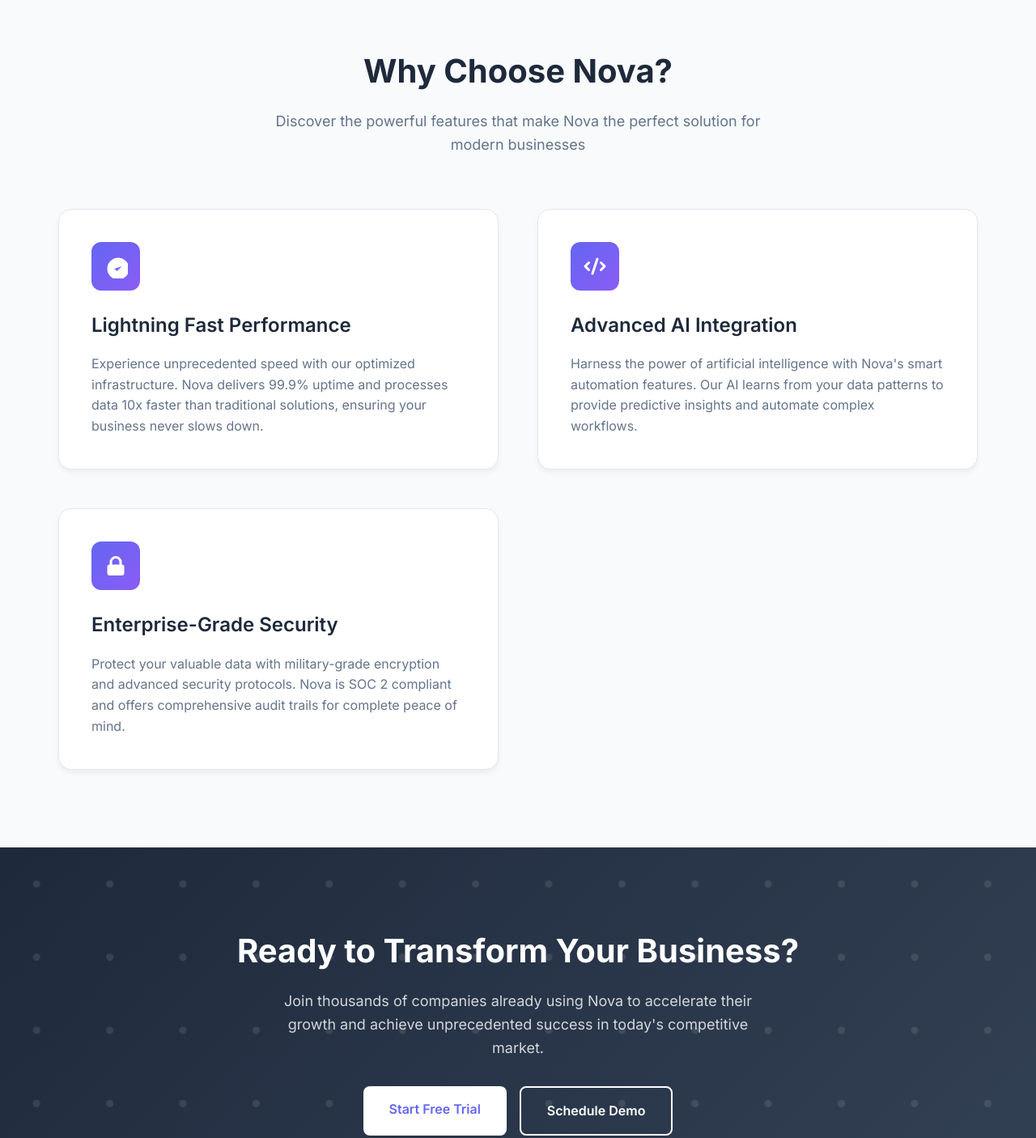
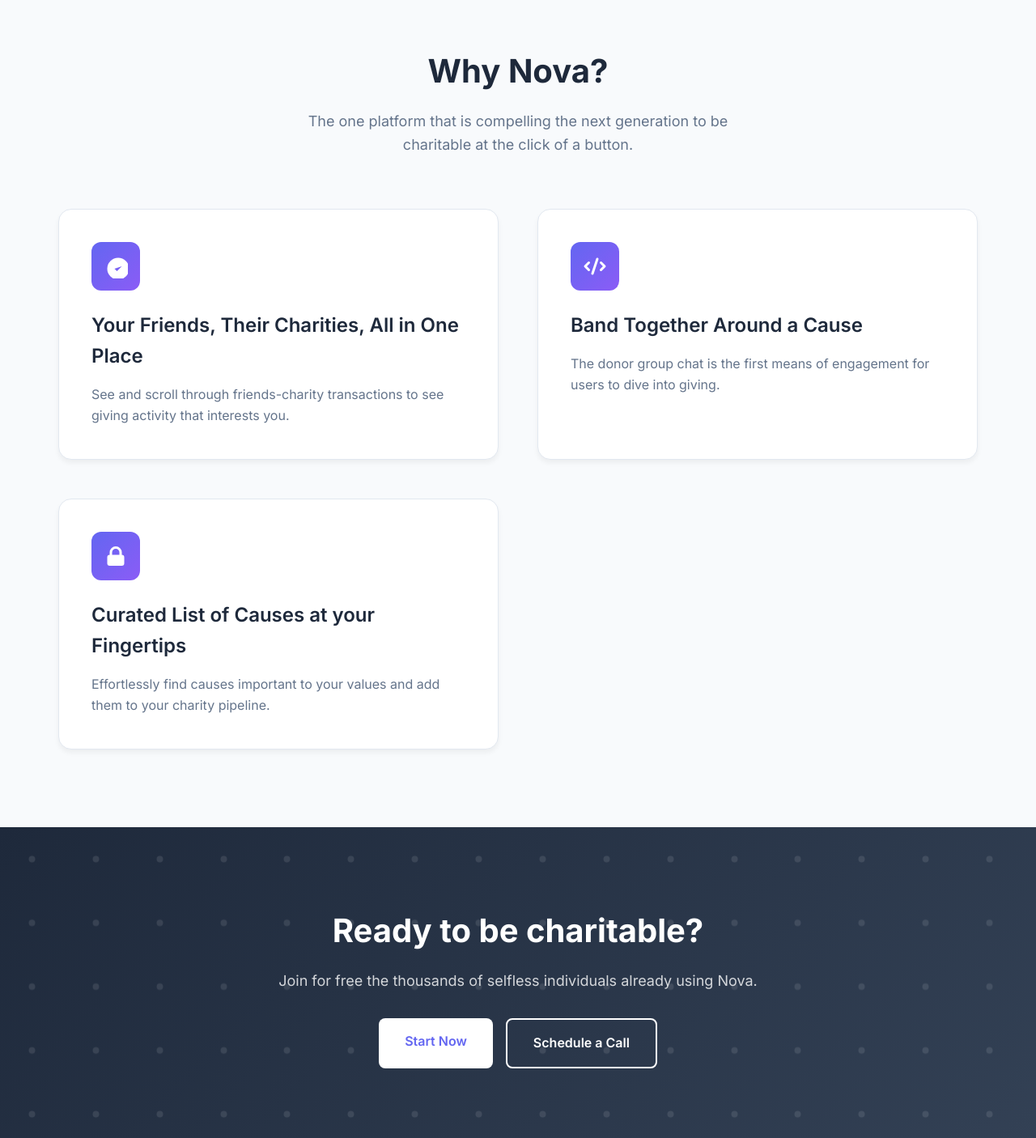
Before and after one commit to matt-cornelius/nova, a website: page index.html in a window 1280 px wide. Shown: the part 840-2246 px from the top of the page at 81% size. Drawn offline with Linux system fonts and the light colour scheme.

Commit message:
completed startup website

```diff
--- a/index.html
+++ b/index.html
@@ -3,7 +3,7 @@
 <head>
     <meta charset="UTF-8">
     <meta name="viewport" content="width=device-width, initial-scale=1.0">
-    <title>Nova - The Future of Innovation</title>
+    <title>Nova</title>
     <meta name="description" content="Nova is revolutionizing the way businesses operate with cutting-edge technology solutions.">
     <link rel="preconnect" href="https://fonts.googleapis.com">
     <link rel="preconnect" href="https://fonts.gstatic.com" crossorigin>
@@ -390,8 +390,8 @@
     <section class="hero">
         <div class="hero-content">
             <div class="hero-text">
-                <h1>The Future of Innovation Starts Here</h1>
-                <p>Nova is revolutionizing the way businesses operate with cutting-edge technology solutions that drive growth, efficiency, and success in the digital age.</p>
+                <h1>Turning Friend Groups into Giving Groups</h1>
+                <p>Feel pride and gratitude when posting a donation and causing viral charity from friends and family.</p>
                 <div class="hero-buttons">
                     <a href="#cta" class="btn-primary">Start Your Journey</a>
                     <a href="#features" class="btn-secondary">Learn More</a>
@@ -419,8 +419,8 @@
     <section class="features" id="features">
         <div class="container">
             <div class="section-header">
-                <h2>Why Choose Nova?</h2>
-                <p>Discover the powerful features that make Nova the perfect solution for modern businesses</p>
+                <h2>Why Nova?</h2>
+                <p>The one platform that is compelling the next generation to be charitable at the click of a button.</p>
             </div>
             <div class="features-grid">
                 <div class="feature-card">
@@ -429,8 +429,8 @@
                             <path d="M9 12l2 2 4-4m6 2a9 9 0 11-18 0 9 9 0 0118 0z"/>
                         </svg>
                     </div>
-                    <h3>Lightning Fast Performance</h3>
-                    <p>Experience unprecedented speed with our optimized infrastructure. Nova delivers 99.9% uptime and processes data 10x faster than traditional solutions, ensuring your business never slows down.</p>
+                    <h3>Your Friends, Their Charities, All in One Place</h3>
+                    <p>See and scroll through friends-charity transactions to see giving activity that interests you.</p>
                 </div>
                 <div class="feature-card">
                     <div class="feature-icon">
@@ -438,8 +438,8 @@
                             <path fill-rule="evenodd" d="M12.316 3.051a1 1 0 01.633 1.265l-4 12a1 1 0 11-1.898-.632l4-12a1 1 0 011.265-.633zM5.707 6.293a1 1 0 010 1.414L3.414 10l2.293 2.293a1 1 0 11-1.414 1.414l-3-3a1 1 0 010-1.414l3-3a1 1 0 011.414 0zm8.586 0a1 1 0 011.414 0l3 3a1 1 0 010 1.414l-3 3a1 1 0 11-1.414-1.414L16.586 10l-2.293-2.293a1 1 0 010-1.414z" clip-rule="evenodd"/>
                         </svg>
                     </div>
-                    <h3>Advanced AI Integration</h3>
-                    <p>Harness the power of artificial intelligence with Nova's smart automation features. Our AI learns from your data patterns to provide predictive insights and automate complex workflows.</p>
+                    <h3>Band Together Around a Cause</h3>
+                    <p>The donor group chat is the first means of engagement for users to dive into giving.</p>
                 </div>
                 <div class="feature-card">
                     <div class="feature-icon">
@@ -447,8 +447,8 @@
                             <path fill-rule="evenodd" d="M5 9V7a5 5 0 0110 0v2a2 2 0 012 2v5a2 2 0 01-2 2H5a2 2 0 01-2-2v-5a2 2 0 012-2zm8-2v2H7V7a3 3 0 016 0z" clip-rule="evenodd"/>
                         </svg>
                     </div>
-                    <h3>Enterprise-Grade Security</h3>
-                    <p>Protect your valuable data with military-grade encryption and advanced security protocols. Nova is SOC 2 compliant and offers comprehensive audit trails for complete peace of mind.</p>
+                    <h3>Curated List of Causes at your Fingertips</h3>
+                    <p>Effortlessly find causes important to your values and add them to your charity pipeline.</p>
                 </div>
             </div>
         </div>
@@ -458,11 +458,11 @@
     <section class="cta-footer" id="cta">
         <div class="container">
             <div class="cta-content">
-                <h2>Ready to Transform Your Business?</h2>
-                <p>Join thousands of companies already using Nova to accelerate their growth and achieve unprecedented success in today's competitive market.</p>
+                <h2>Ready to be charitable?</h2>
+                <p>Join for free the thousands of selfless individuals already using Nova.</p>
                 <div class="cta-buttons">
-                    <a href="#" class="btn-primary">Start Free Trial</a>
-                    <a href="#" class="btn-secondary">Schedule Demo</a>
+                    <a href="#" class="btn-primary">Start Now</a>
+                    <a href="#" class="btn-secondary">Schedule a Call</a>
                 </div>
             </div>
         </div>
```
